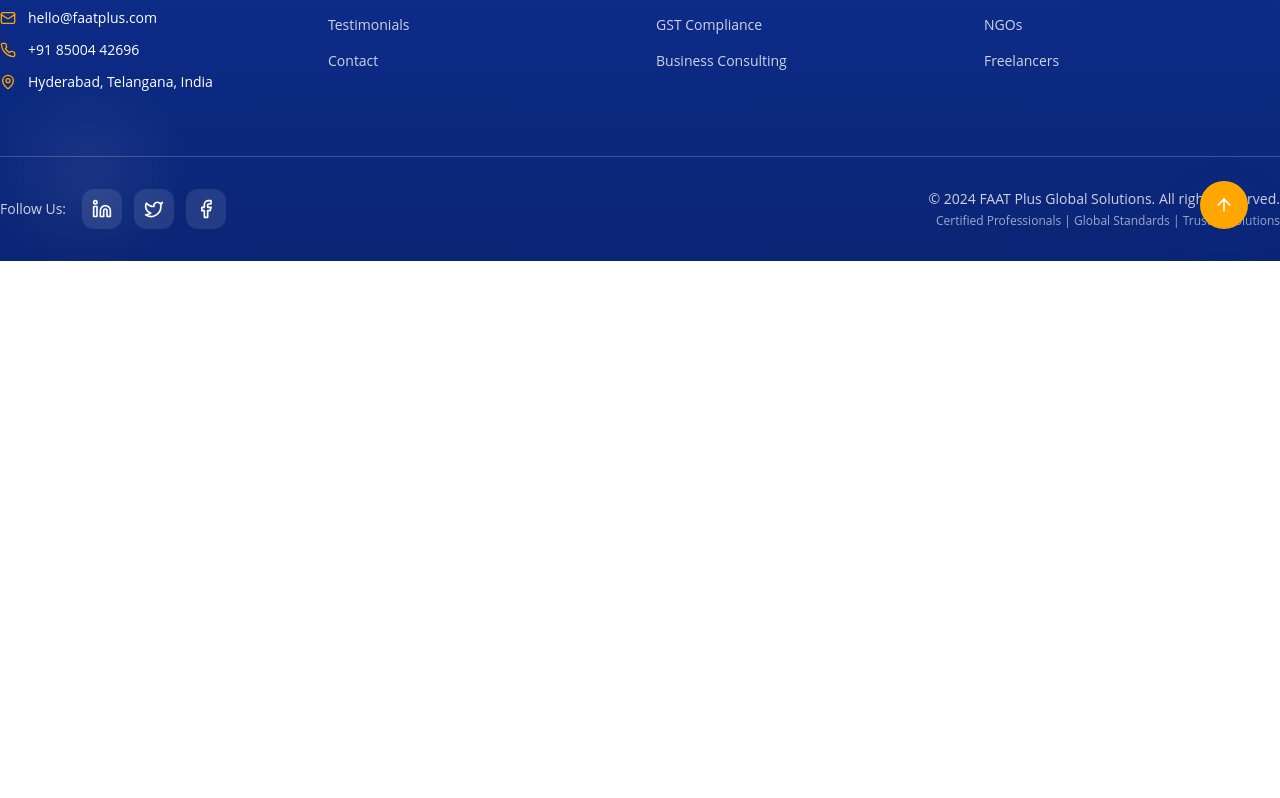
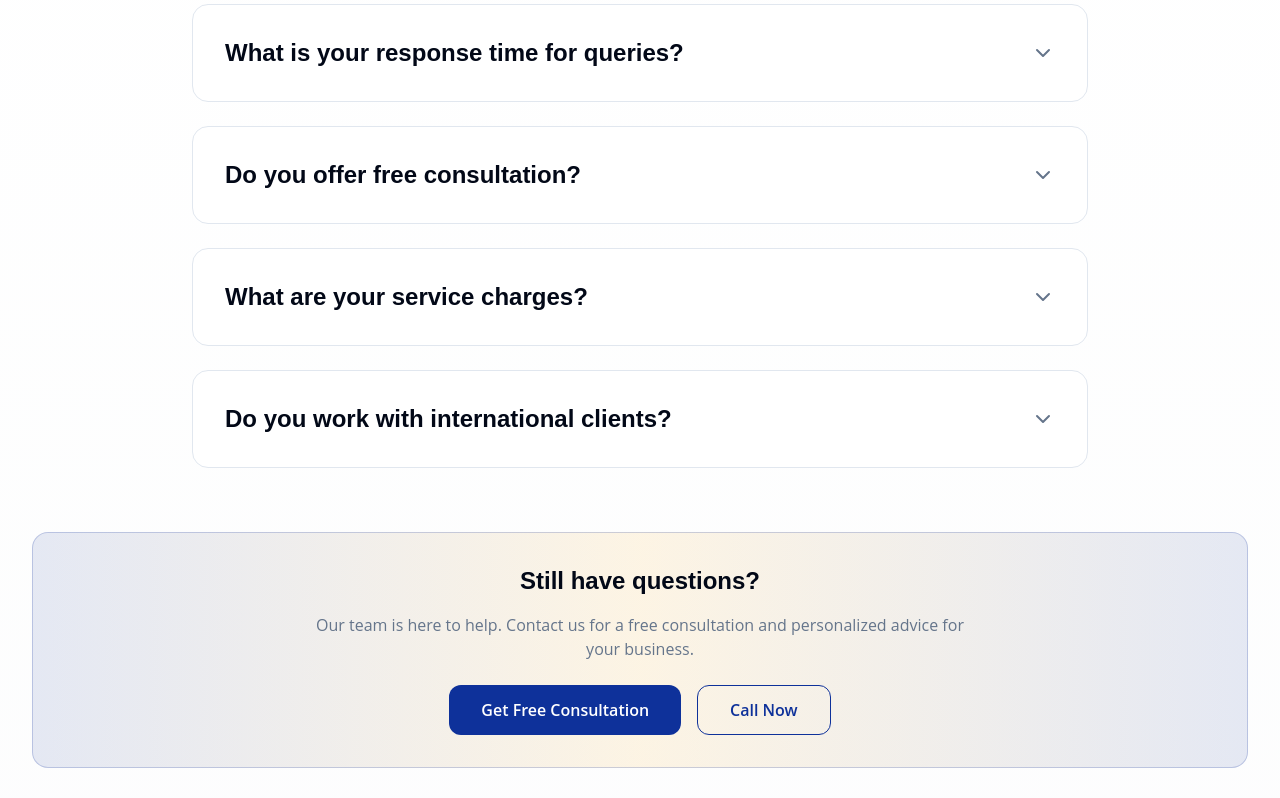
Before and after one commit to sravani444/faat-plus-web-guide, a React (Vite) app: page / in a window 1280 px wide. Shown: the part 8502-9300 px from the top of the page. Before the commit the page ends 8763 px from the top, so only its background shows below. Built offline with nearby package versions, Linux system fonts and the light colour scheme.

Commit message:
Add FAQ section
Added an FAQ section to the website.

```diff
--- /dev/null
+++ b/src/components/FAQ.tsx
@@ -0,0 +1,111 @@
+import { ChevronDown, ChevronUp } from "lucide-react";
+import { useState } from "react";
+
+const FAQ = () => {
+  const [openItems, setOpenItems] = useState<number[]>([]);
+
+  const toggleItem = (index: number) => {
+    setOpenItems(prev =>
+      prev.includes(index)
+        ? prev.filter(i => i !== index)
+        : [...prev, index]
+    );
+  };
+
+  const faqs = [
+    {
+      question: "What is your response time for queries?",
+      answer: "We typically respond to all queries within 24 hours during business days. For urgent matters, you can reach us via WhatsApp for immediate assistance."
+    },
+    {
+      question: "Do you offer free consultation?",
+      answer: "Yes, we offer a free 30-minute consultation call to understand your requirements and suggest the best solutions for your business."
+    },
+    {
+      question: "What are your service charges?",
+      answer: "Our charges vary based on the complexity and scope of services required. We provide transparent pricing after understanding your specific needs during the consultation."
+    },
+    {
+      question: "Do you work with international clients?",
+      answer: "Yes, we have experience working with international clients and provide services compliant with global accounting standards including IFRS."
+    }
+  ];
+
+  return (
+    <section id="faq" className="section-padding bg-gradient-to-b from-background to-secondary/20">
+      <div className="container-custom">
+        {/* Header */}
+        <div className="text-center space-y-4 mb-16">
+          <h2 className="text-3xl md:text-4xl lg:text-5xl font-heading font-bold">
+            Frequently Asked <span className="text-gradient-primary">Questions</span>
+          </h2>
+          <p className="text-lg text-muted-foreground max-w-3xl mx-auto">
+            Find answers to common questions about our services and how we can help your business.
+          </p>
+        </div>
+
+        {/* FAQ Items */}
+        <div className="max-w-4xl mx-auto space-y-6">
+          {faqs.map((faq, index) => (
+            <div
+              key={index}
+              className="bg-card border border-border rounded-2xl p-8 hover:bg-gradient-to-br hover:from-primary/5 hover:to-accent/5 hover:border-primary/20 transition-all duration-300"
+            >
+              <button
+                onClick={() => toggleItem(index)}
+                className="w-full text-left flex items-center justify-between group"
+              >
+                <h3 className="text-xl md:text-2xl font-heading font-semibold text-foreground group-hover:text-primary transition-colors">
+                  {faq.question}
+                </h3>
+                <div className="ml-4 flex-shrink-0">
+                  {openItems.includes(index) ? (
+                    <ChevronUp className="w-6 h-6 text-primary" />
+                  ) : (
+                    <ChevronDown className="w-6 h-6 text-muted-foreground group-hover:text-primary transition-colors" />
+                  )}
+                </div>
+              </button>
+
+              {openItems.includes(index) && (
+                <div className="mt-6 animate-fade-in">
+                  <p className="text-muted-foreground leading-relaxed text-lg">
+                    {faq.answer}
+                  </p>
+                </div>
+              )}
+            </div>
+          ))}
+        </div>
+
+        {/* CTA Section */}
+        <div className="text-center mt-16">
+          <div className="bg-gradient-to-r from-primary/10 via-accent/10 to-primary/10 rounded-2xl border border-primary/20 p-8">
+            <h3 className="text-2xl font-heading font-bold mb-4">
+              Still have questions?
+            </h3>
+            <p className="text-muted-foreground mb-6 max-w-2xl mx-auto">
+              Our team is here to help. Contact us for a free consultation and personalized advice for your business.
+            </p>
+            <div className="flex flex-col sm:flex-row gap-4 justify-center">
+              <button
+                className="bg-primary text-primary-foreground hover:bg-primary/90 px-8 py-3 rounded-xl font-semibold transition-colors"
+                onClick={() => document.getElementById('contact')?.scrollIntoView({ behavior: 'smooth' })}
+              >
+                Get Free Consultation
+              </button>
+              <button
+                className="border border-primary text-primary hover:bg-primary/10 px-8 py-3 rounded-xl font-semibold transition-colors"
+                onClick={() => window.open('tel:+918500442696', '_blank')}
+              >
+                Call Now
+              </button>
+            </div>
+          </div>
+        </div>
+      </div>
+    </section>
+  );
+};
+
+export default FAQ;
--- a/src/pages/Index.tsx
+++ b/src/pages/Index.tsx
@@ -5,6 +5,7 @@ import About from "@/components/About";
 import WhyChooseUs from "@/components/WhyChooseUs";
 import Testimonials from "@/components/Testimonials";
 import Contact from "@/components/Contact";
+import FAQ from "@/components/FAQ";
 import Footer from "@/components/Footer";
 
 const Index = () => {
@@ -17,6 +18,7 @@ const Index = () => {
       <WhyChooseUs />
       <Testimonials />
       <Contact />
+      <FAQ />
       <Footer />
     </div>
   );
```
